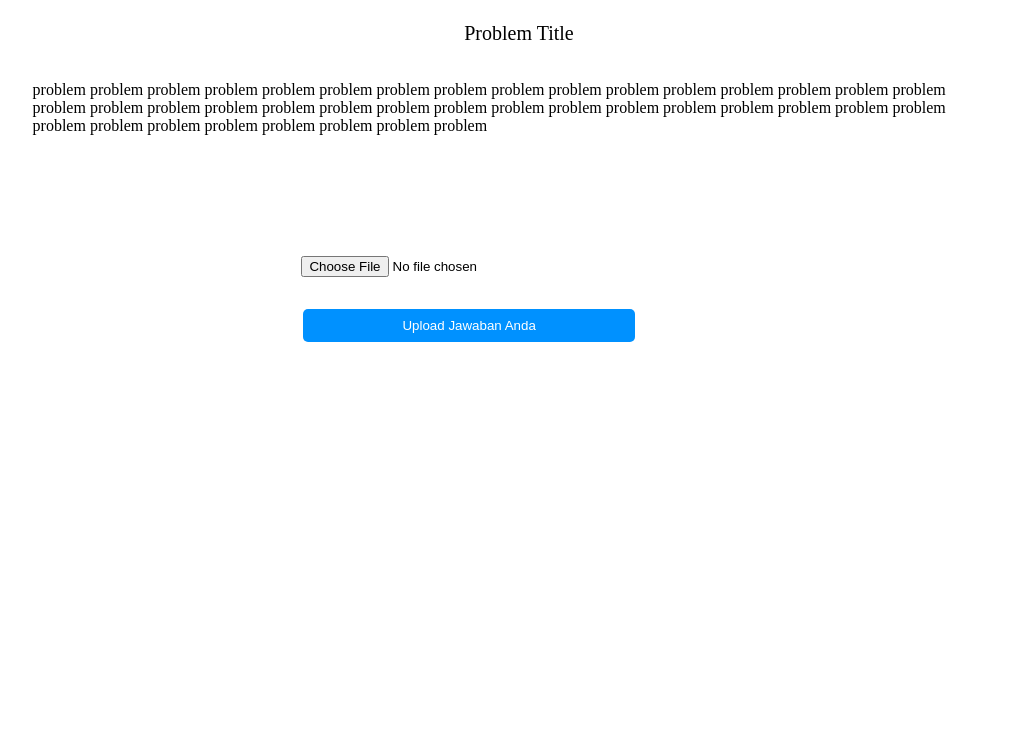
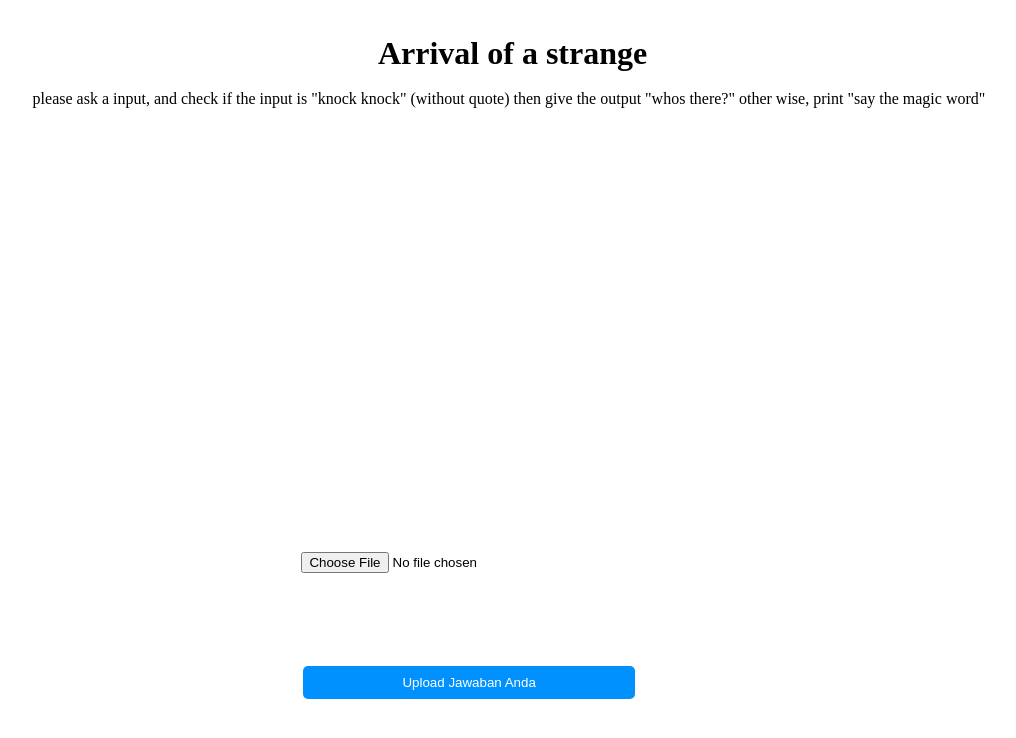
Before and after one commit to KevinAS28/Programming-Class-Tools-Django, a Django app: page /judger/list/1/ in a window 1280 px wide. Shown: the top 738 px of the page, without its empty margins (121-1137 px from the left). Run offline with Django 3.2, Linux system fonts and the light colour scheme; the visitor is signed in with stand-in values (Sample User, id 1).

Commit message:
Auto read problem.html from problem folder

```diff
--- /dev/null
+++ b/Judger/problems/example/problem.html
@@ -0,0 +1,8 @@
+
+<h1 style="text-align:center;">Arrival of a strange</h1>
+<texarea style="overflow-y: scroll;">
+<br>
+please ask a input, and check if the input is "knock knock" (without quote) then give the output "whos there?"
+other wise, print "say the magic word"
+
+</texarea>
--- a/Judger/problems/example/problem.txt
+++ /dev/null
@@ -1,4 +0,0 @@
-Arrival of a strange
-
-please ask a input, and check if the input is "knock knock" (without quote) then give the output "whos there?"
-other wise, print "say the magic word"
--- /dev/null
+++ b/Judger/problems/example/student_answers/1/3.py
@@ -0,0 +1,6 @@
+# raise Exception("test")
+a = input()
+if (a=="knock knock"):
+    print("whos there?")
+elif (a=="what?"):
+    print("say the magic word")
--- /dev/null
+++ b/Judger/problems/example/student_answers/1/4.py
@@ -0,0 +1,6 @@
+# raise Exception("test")
+a = input()
+if (a=="knock knock"):
+    print("whos there?")
+elif (a=="what?"):
+    print("say the magic word")
--- /dev/null
+++ b/Judger/problems/example/student_answers/1/5.py
@@ -0,0 +1,6 @@
+# raise Exception("test")
+a = input()
+if (a=="knock knock"):
+    print("whos there?")
+elif (a=="what?"):
+    print("say the magic word")
--- /dev/null
+++ b/Judger/problems/example/student_answers/1/6.py
@@ -0,0 +1,6 @@
+# raise Exception("test")
+a = input()
+if (a=="knock knock"):
+    print("whos there?")
+elif (a=="what?"):
+    print("say the magic word")
--- /dev/null
+++ b/Judger/problems/example/student_answers/1/7.py
@@ -0,0 +1,6 @@
+# raise Exception("test")
+a = input()
+if (a=="knock knock"):
+    print("whos there?")
+elif (a=="what?"):
+    print("say the magic word")
--- /dev/null
+++ b/Judger/problems/example/student_answers/1/8.py
@@ -0,0 +1,6 @@
+# raise Exception("test")
+a = input()
+if (a=="knock knock"):
+    print("whos there?")
+elif (a=="what?"):
+    print("say the magic word")
--- /dev/null
+++ b/Judger/problems/example/student_answers/1/9.py
@@ -0,0 +1,6 @@
+# raise Exception("test")
+a = input()
+if (a=="knock knock"):
+    print("whos there?")
+elif (a=="what?"):
+    print("say the magic word")
--- a/Judger/template/problem_detail.html
+++ b/Judger/template/problem_detail.html
@@ -48,25 +48,23 @@
 
     .gwd-span-1e6w {
       position: absolute;
-      top: 81px;
-      height: 155px;
+      top: 35px;
       transform-origin: 205.212px 77.6px 0px;
       width: 75%;
       left: 12%;
+      height: 50%;
     }
 
     .gwd-input-1obs {
       position: absolute;
       height: 27.2px;
-      top: 256px;
       width: 25%;
       left: 33%;
+      top: 69%;
     }
-
     .gwd-button-1etg {
       position: absolute;
       height: 33.6px;
-      top: 308.8px;
       background-image: none;
       border-width: 0px;
       border-image-source: none;
@@ -79,6 +77,7 @@
       border-radius: 5px;
       width: 25.89%;
       left: 33.16%;
+      top: 83.23%;
     }
   </style>
 
@@ -95,10 +94,8 @@
 
 <body class="htmlNoPages">
 
-  <span class="gwd-span-1by8">Problem Title</span><span class="gwd-span-1e6w">problem problem problem problem problem
-      problem problem problem problem problem problem problem problem problem problem problem problem problem problem
-      problem problem problem problem problem problem problem problem problem problem problem problem problem problem
-      problem problem problem problem problem problem problem&nbsp;</span>
+  {% comment %} <span class="gwd-span-1by8">Problem Title</span> {% endcomment %}
+  <div class="gwd-span-1e6w">{{content|safe}}</div>
   <form method="POST" enctype="multipart/form-data" action="{% url 'judger:upload_answer' problem %}">
     {% csrf_token %}
     <input class="gwd-input-1obs" type="file" name="{{file_var_name}}" id="pypypy" accept="{{accepted_extension}}">
--- a/Judger/template/problem_list.html
+++ b/Judger/template/problem_list.html
@@ -44,7 +44,6 @@
       top: 91px;
       width: 96.15%;
       left: 2%;
-
     }
     .gwd-div-2neu {
 
--- a/Judger/views.py
+++ b/Judger/views.py
@@ -1,4 +1,4 @@
-from django.shortcuts import render, redirect, HttpResponse
+from django.shortcuts import render, redirect, HttpResponse, reverse
 from django import forms
 import os
 from django.contrib import messages
@@ -29,8 +29,14 @@ def problem_list(request):
 
         return render(request, "problem_list.html", {"problems": problems})
 
-def problem_detail_page(request, additional=dict()):
+def problem_detail_page(request, problem="example", additional=dict()):
+    print(judger_problem_dir, problem)
+    file_path = os.path.join(judger_problem_dir, problem, "problem.html")
+    with open(file_path, "r") as baca:
+        content = baca.read()
     options = {
+        "problem": problem,
+        "content": content,
         "max_answer_size": str(judger_answer_max_file),
         "accepted_extension": judger_accepted_extension,
         "file_var_name": judger_file_var_name
@@ -85,8 +91,11 @@ def upload_answer(request, problem):
                 result = judger_static_checker(problem, 1)
                 if (result and (type(result)==bool)):
                     #if the answer correct
+
                     student = Student.objects.filter(email=request.user.email)[0]
-                    StuProSco(student=student, problem=problem, score=100).save()
+                    exist = StuProSco.objects.filter(student=student, problem=problem)
+                    if (len(exist)==0):
+                        StuProSco(student=student, problem=problem, score=100).save()
 
                     print("YAY")
                     messages.info(request, f"YAY")
@@ -105,8 +114,10 @@ def upload_answer(request, problem):
         else:
             messages.error(request, "File Cannot be Empty!")
     else:
-        redirect('judger:problem_detail')
+        #redirect()
+        #print(reverse('judger:problem_detail',args=["example"]))
+        return redirect(reverse('judger:problem_detail',args=["example"]))
 
 @login_required
 def problem_detail(request, problem):
-    return problem_detail_page(request, {"problem": problem})
+    return problem_detail_page(request, problem="example")
```
Also changed, not shown: Judger/template/public_scoreboard.html (+87 -10 lines).
